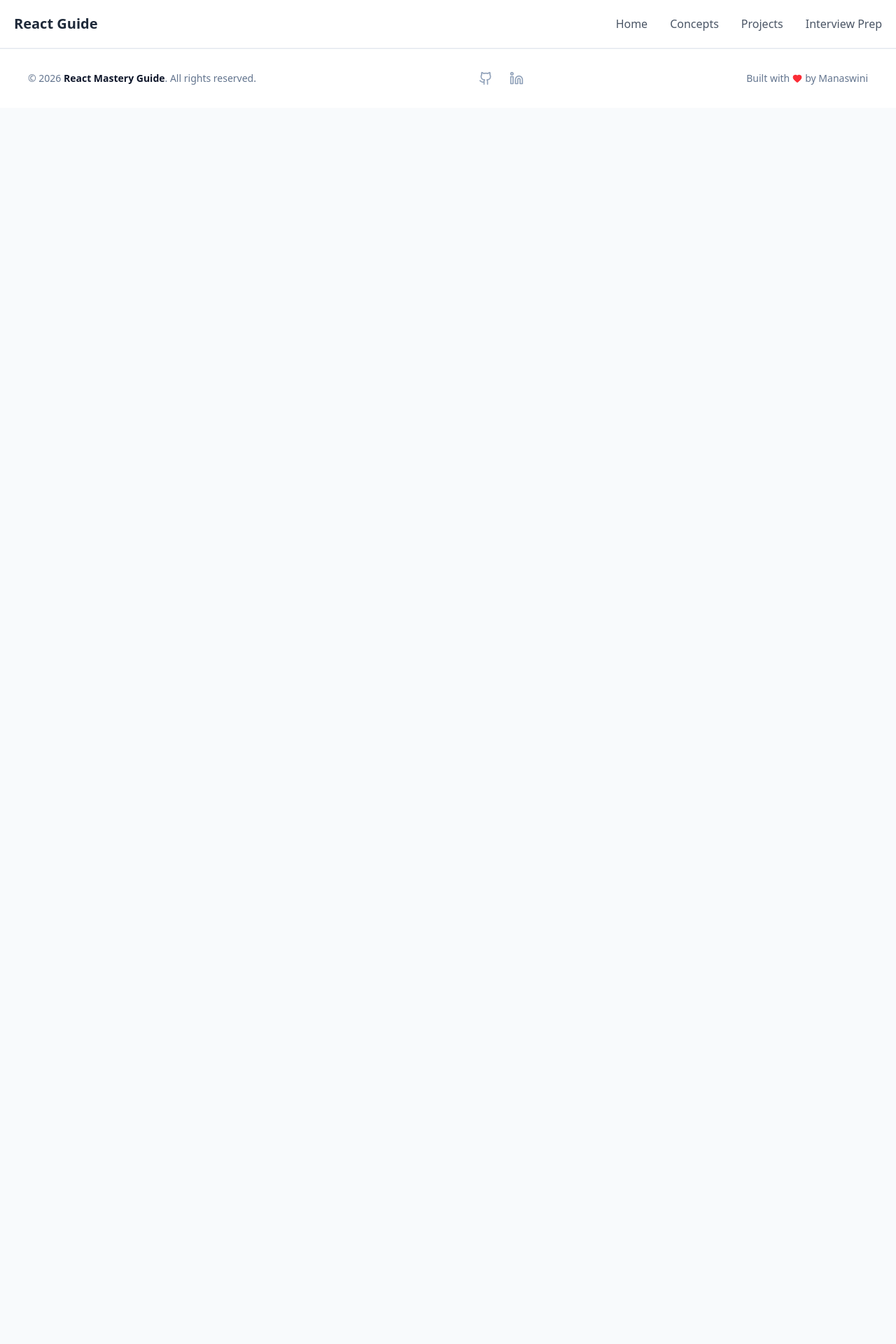
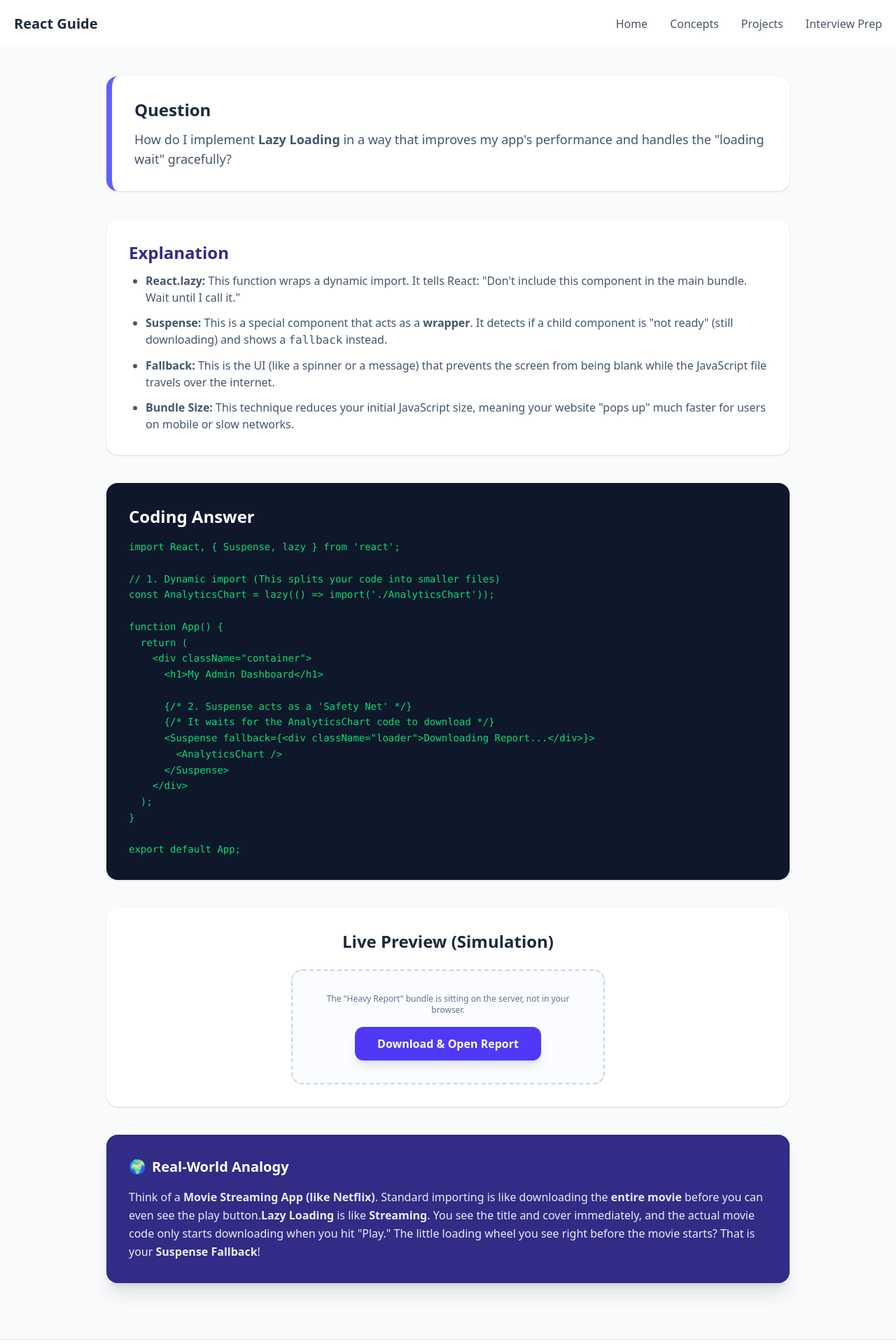
Before and after one commit to Monisasmal/React-Concept, a React (Vite) app: page /interview/performance/LazyLoading in a window 1280 px wide. Shown: the top 1920 px of the page at 70% size. Before the commit the page ends 800 px from the top, so only its background shows below. Built offline with nearby package versions, Linux system fonts and the light colour scheme.

Commit message:
first commit

```diff
--- /dev/null
+++ b/src/components/pages/interview/PerformanceComponent/LazyLoading.jsx
@@ -0,0 +1,123 @@
+import React, { useState, Suspense, lazy } from "react";
+
+// --- 1. THE LAZY COMPONENT ---
+// Instead of importing it normally, we use React.lazy.
+// This code will live in a separate file (chunk) on the server.
+const HeavyReport = lazy(() => import("./HeavyReport"));
+
+const LazyLoadingGuide = () => {
+  const [isReportRequested, setIsReportRequested] = useState(false);
+
+  return (
+    <div className="max-w-5xl mx-auto pt-10 pb-20 px-6 bg-slate-50 min-h-screen font-sans">
+
+      {/* --- 1. QUESTION --- */}
+      <div className="bg-white p-8 rounded-2xl shadow mb-10 border-l-8 border-indigo-500">
+        <h2 className="text-2xl font-bold mb-3 text-slate-800">
+          Question
+        </h2>
+        <p className="text-slate-600 text-lg">
+          How do I implement <strong>Lazy Loading</strong> in a way that improves my app's performance
+          and handles the "loading wait" gracefully?
+        </p>
+      </div>
+
+      {/* --- 2. EXPLANATION --- */}
+      <div className="bg-white p-8 rounded-2xl shadow mb-10">
+        <h2 className="text-2xl font-bold mb-3 text-indigo-900">
+          Explanation
+        </h2>
+        <ul className="list-disc pl-6 space-y-3 text-slate-600">
+          <li><strong>React.lazy:</strong> This function wraps a dynamic import. It tells React: "Don't include this component in the main bundle. Wait until I call it."</li>
+          <li><strong>Suspense:</strong> This is a special component that acts as a <strong>wrapper</strong>. It detects if a child component is "not ready" (still downloading) and shows a <code>fallback</code> instead.</li>
+          <li><strong>Fallback:</strong> This is the UI (like a spinner or a message) that prevents the screen from being blank while the JavaScript file travels over the internet.</li>
+          <li><strong>Bundle Size:</strong> This technique reduces your initial JavaScript size, meaning your website "pops up" much faster for users on mobile or slow networks.</li>
+        </ul>
+      </div>
+
+      {/* --- 3. CODING ANSWER --- */}
+      <div className="bg-slate-900 text-green-400 p-8 rounded-2xl shadow mb-10 overflow-x-auto">
+        <h2 className="text-2xl text-white mb-4 font-bold">
+          Coding Answer
+        </h2>
+        <pre className="text-sm leading-relaxed">
+{`import React, { Suspense, lazy } from 'react';
+
+// 1. Dynamic import (This splits your code into smaller files)
+const AnalyticsChart = lazy(() => import('./AnalyticsChart'));
+
+function App() {
+  return (
+    <div className="container">
+      <h1>My Admin Dashboard</h1>
+
+      {/* 2. Suspense acts as a 'Safety Net' */}
+      {/* It waits for the AnalyticsChart code to download */}
+      <Suspense fallback={<div className="loader">Downloading Report...</div>}>
+        <AnalyticsChart />
+      </Suspense>
+    </div>
+  );
+}
+
+export default App;`}
+        </pre>
+      </div>
+
+      {/* --- 4. LIVE PREVIEW --- */}
+      <div className="bg-white p-8 rounded-2xl shadow mb-10 text-center">
+        <h2 className="text-2xl font-bold mb-6 text-slate-800">
+          Live Preview (Simulation)
+        </h2>
+        <div className="max-w-md mx-auto p-8 border-2 border-dashed border-indigo-200 rounded-2xl bg-indigo-50/30">
+          {!isReportRequested ? (
+            <div className="space-y-4">
+              <p className="text-xs text-slate-500 font-medium">The "Heavy Report" bundle is sitting on the server, not in your browser.</p>
+              <button
+                onClick={() => setIsReportRequested(true)}
+                className="bg-indigo-600 text-white px-8 py-3 rounded-xl font-bold hover:bg-indigo-700 transition-all shadow-lg active:scale-95"
+              >
+                Download & Open Report
+              </button>
+            </div>
+          ) : (
+            /* Suspense logic simulation */
+            <Suspense
+              fallback={
+                <div className="flex flex-col items-center gap-2 py-10">
+                  <div className="animate-spin rounded-full h-8 w-8 border-b-2 border-indigo-600"></div>
+                  <p className="text-[10px] font-bold text-slate-400 uppercase tracking-widest">Fetching Code Chunk...</p>
+                </div>
+              }
+            >
+              {/* This represents the component arriving from the network */}
+              <div className="p-6 bg-white rounded-xl shadow-sm border-l-4 border-emerald-500 animate-in slide-in-from-top-4 duration-500 text-left">
+                <h4 className="text-lg font-bold text-slate-800">📊 2026 Sales Report</h4>
+                <p className="text-xs text-slate-500 mt-2">This data (and the code to display it) just finished downloading!</p>
+              </div>
+            </Suspense>
+          )}
+        </div>
+      </div>
+
+      {/* --- 5. REAL WORLD ANALOGY --- */}
+      <div className="bg-indigo-900 p-8 rounded-2xl text-white shadow-xl">
+        <h2 className="text-xl font-bold mb-4 flex items-center">
+          <span className="mr-2">🌍</span> Real-World Analogy
+        </h2>
+        <p className="leading-relaxed opacity-90">
+          Think of a <strong>Movie Streaming App (like Netflix)</strong>.
+          Standard importing is like downloading the <strong>entire movie</strong> before
+          you can even see the play button.
+          <strong>Lazy Loading</strong> is like <strong>Streaming</strong>. You see the title
+          and cover immediately, and the actual movie code only starts downloading
+          when you hit "Play." The little loading wheel you see right before the
+          movie starts? That is your <strong>Suspense Fallback</strong>!
+        </p>
+      </div>
+
+    </div>
+  );
+};
+
+export default LazyLoadingGuide;
--- a/src/components/pages/interview/PerformanceComponent/basicPerformance.jsx
+++ b/src/components/pages/interview/PerformanceComponent/basicPerformance.jsx
@@ -5,6 +5,7 @@ const PerformanceQue = () => {
     {title: "Optimize component using React.memo", path: "/interview/performance/memoOptimisation"},
     {title: "Implement useMemo for expensive calculations", path: "/interview/performance/UseMemoGuide"},
     {title: "Implement useCallback for function memoization", path: "/interview/performance/UseCallbackGuide"},
+    {title: "Build lazy loaded components", path: "/interview/performance/LazyLoading"},
   ];
 
   return (
--- a/src/routes/InterviewRoutes.jsx
+++ b/src/routes/InterviewRoutes.jsx
@@ -50,6 +50,7 @@ import PerformanceQue from "../components/pages/interview/PerformanceComponent/b
 import MemoOptimization from "../components/pages/interview/PerformanceComponent/memoOptimisation"
 import UseMemoGuide from "../components/pages/interview/PerformanceComponent/UseMemoGuide"
 import UseCallbackGuide from "../components/pages/interview/PerformanceComponent/UseCallbackGuide"
+import LazyLoadingGuide from "../components/pages/interview/PerformanceComponent/LazyLoading"
 
 
 
@@ -107,6 +108,7 @@ const interviewRoutes = [
 {path:"/interview/performance/memoOptimisation", element:<MemoOptimization/>},
 {path:"/interview/performance/UseMemoGuide", element:<UseMemoGuide/>},
 {path:"/interview/performance/UseCallbackGuide", element:<UseCallbackGuide/>},
+{path:"/interview/performance/LazyLoading", element:<LazyLoadingGuide/>},
 ]
 
 export default interviewRoutes
```
Also changed, not shown: src/components/pages/interview/PerformanceComponent/HeavyReport.jsx (added).
